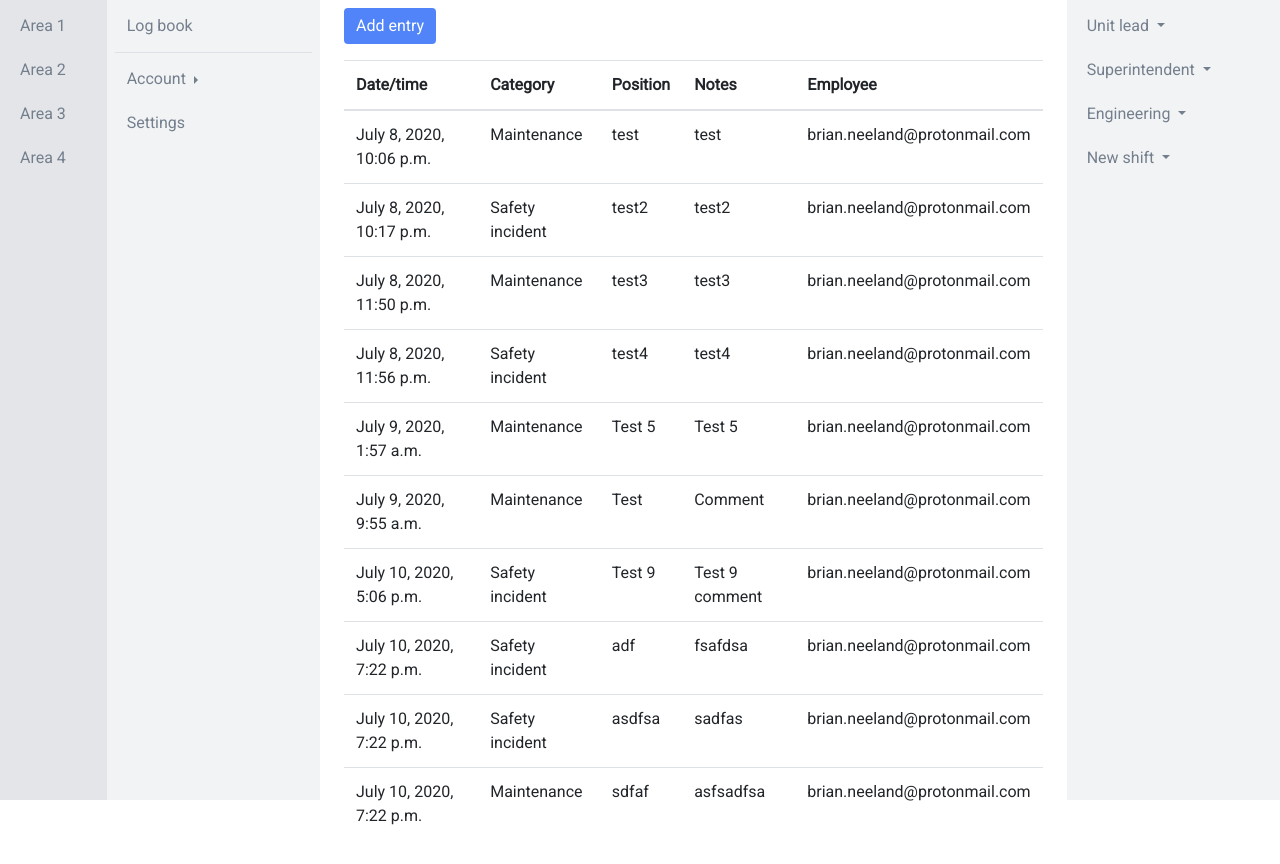
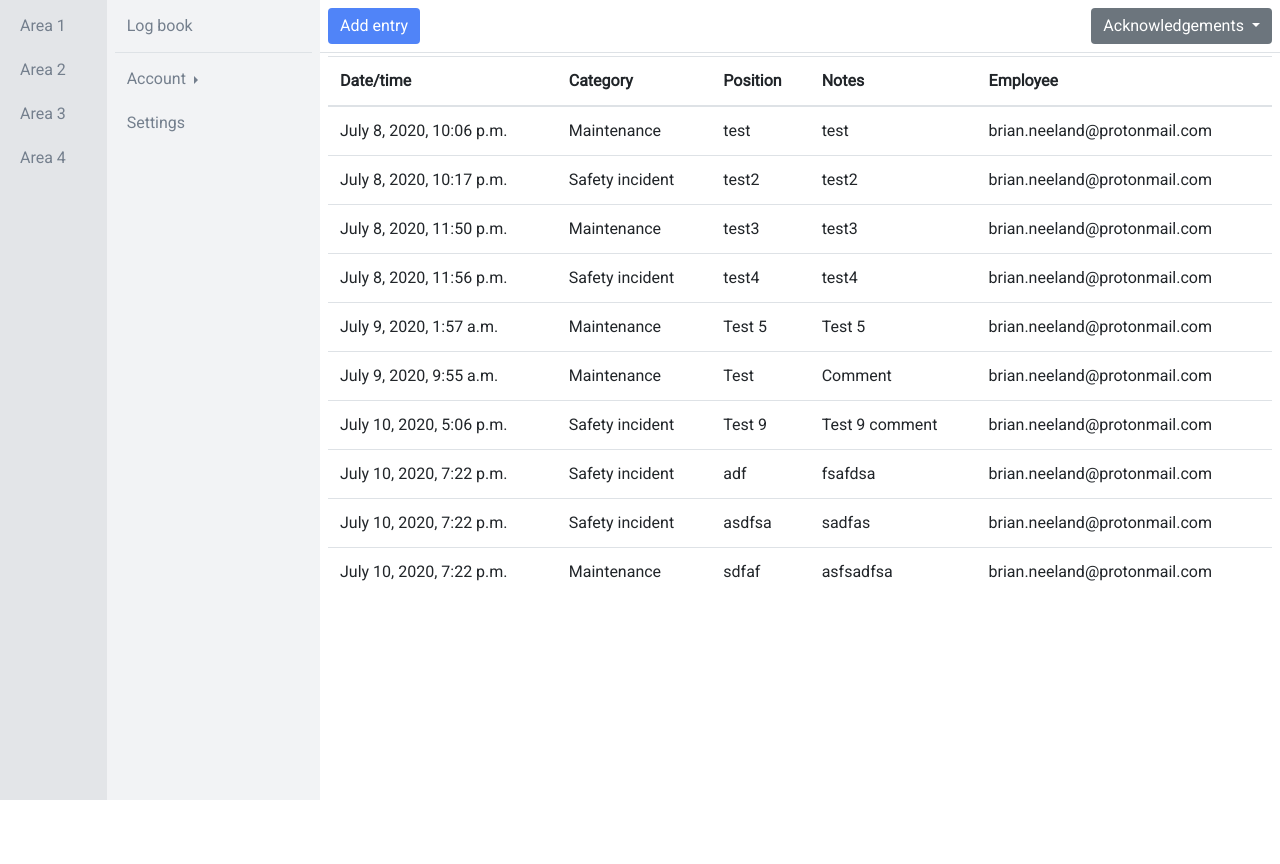
Before and after one commit to bneeland/tidylog, a Django app: a page that uses app/templates/app/log.html in a window 1280 px wide. After the commit the page ends 800 px from the top, so only its background shows below. Run offline with Django 3.2, Linux system fonts and the light colour scheme; a user stored in the database is signed in; data comes from the database, SQL or seed files in the repository; some libraries are stand-ins or nearby versions.

Commit message:
Fixed tool bar

```diff
--- a/app/templates/app/log.html
+++ b/app/templates/app/log.html
@@ -12,18 +12,18 @@
 <div class="container-fluid">
   <div class="row">
 
-    <!-- <div class="col-lg-3"> -->
+    <!-- <div class="col-3"> -->
 
       <!-- <div class="row h-100"> -->
 
-        <div class="col-lg-1 col-area p-2 fixed-top overflow-auto h-100">
+        <div class="col-1 col-area p-2 fixed-top overflow-auto h-100">
           <!-- <p class="text-center"><small>AREAS</small></p> -->
           {% for area in areas %}
             <a href="{% url 'app:area' area.pk %}" class="btn btn-link btn-block sidebarnav" role="button">{{ area }}</a>
           {% endfor %}
         </div>
 
-        <div class="col-lg-2 col-log p-2 offset-lg-1 fixed-top overflow-auto h-100">
+        <div class="col-2 col-log p-2 offset-1 fixed-top overflow-auto h-100">
 
           <!-- <p class="text-center"><small>LOGS</small></p> -->
           {% for log in logs %}
@@ -50,14 +50,36 @@
 
     <!-- </div> -->
 
-    <div class="col-lg-7 col-entry py-2 px-4 offset-lg-3">
-      <div class="tools mb-3">
+    <div class="col-9 col-entry offset-3 fixed-top">
+
+      <div class="row p-2 border-bottom">
+
         <!-- {% comment %}<h2>Current area: {{ area.name }}</h2>
         <h2>Current log: {{ log.name }}</h2>{% endcomment %} -->
-        <button type="button" class="btn btn-primary" data-toggle="modal" data-target="#exampleModal">Add entry</button>
+        <div class="col p-0">
+          <button type="button" class="btn btn-primary" data-toggle="modal" data-target="#exampleModal">Add entry</button>
+        </div>
         <!-- <input type="text" id="myInput" onkeyup="myFunction()"  placeholder="Search"> -->
         <!-- Filter by date -->
+        <div class="col p-0 text-right">
+          <div class="btn-group">
+            <button type="button" class="btn btn-secondary dropdown-toggle" data-toggle="dropdown" aria-haspopup="true" aria-expanded="false">
+              Acknowledgements
+            </button>
+            <div class="dropdown-menu dropdown-menu-right">
+              <button class="dropdown-item" type="button">Action</button>
+              <button class="dropdown-item" type="button">Another action</button>
+              <button class="dropdown-item" type="button">Something else here</button>
+            </div>
+          </div>
+        </div>
+
       </div>
+
+    </div>
+
+    <div class="col-9 col-entry p-2 mt-5 ml-auto">
+
       <table class="table" id="myTable">
         <thead>
           <tr>
@@ -112,7 +134,7 @@
 
     </div>
 
-    <div class="col-lg-2 col-acknowledge p-2 ml-auto fixed-top overflow-auto h-100">
+    {% comment %}<div class="col-1 col-acknowledge p-2 ml-auto fixed-top overflow-auto h-100">
       <!-- <p class="text-center"><small>ACKNOWLEDGEMENTS</small></p> -->
       <div class="btn-group dropdown btn-block">
         <button type="button" class="btn btn-link dropdown-toggle sidebarnav" data-toggle="dropdown" aria-haspopup="true" aria-expanded="false">
@@ -150,7 +172,7 @@
           <a class="dropdown-item" href="#">Acknowledge</a>
         </div>
       </div>
-    </div>
+    </div>{% endcomment %}
 
   </div>
 
```
